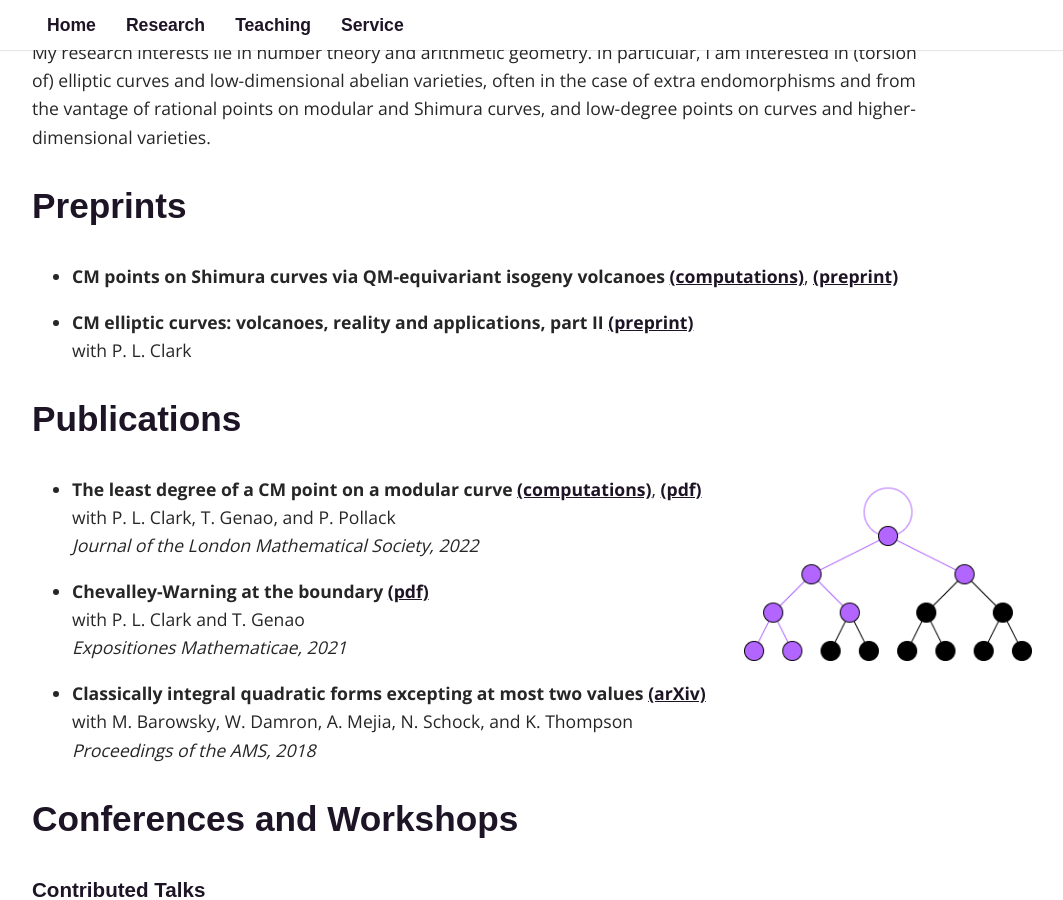
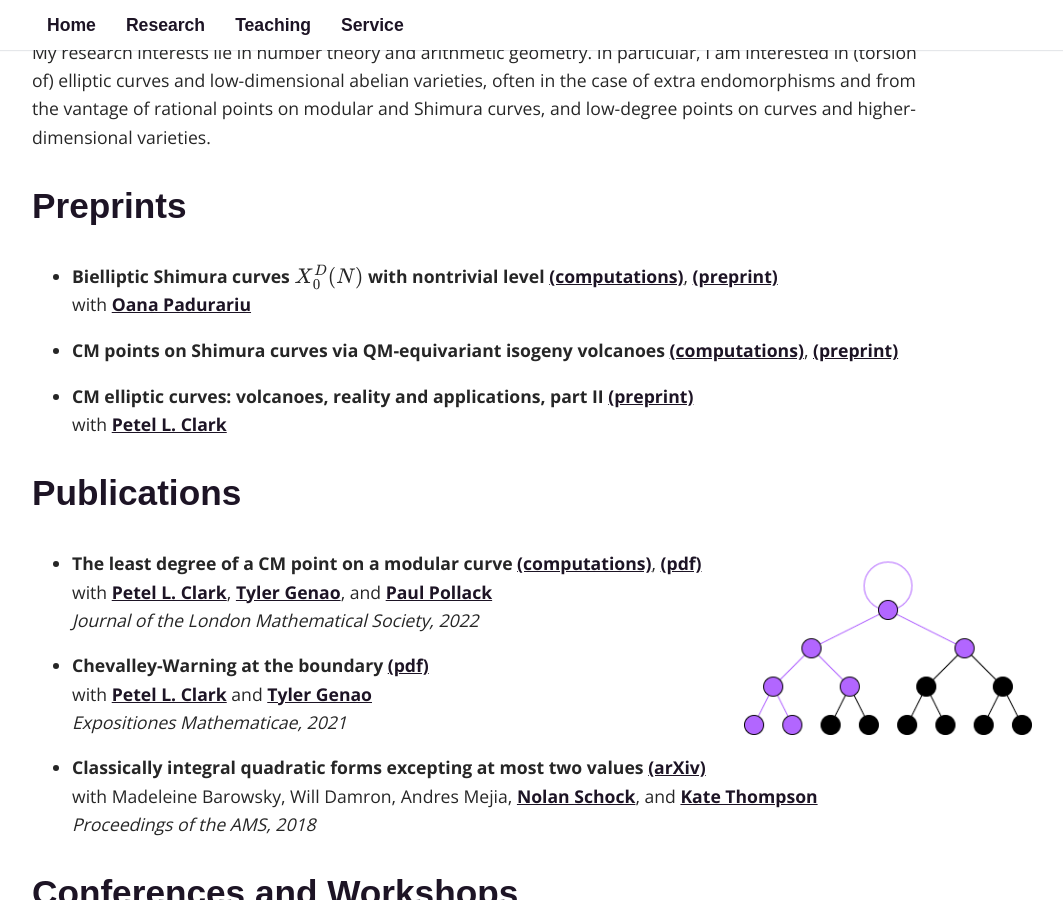
Before and after one commit to fsaia/site, a Jekyll site: the page built from _pages/02_research.md, in a window 1280 px wide and 900 px high, scrolled down 384 px. Shown: the whole window, without its empty margins (158-1221 px from the left). Built offline with Jekyll 4.4.1, drawn with Linux system fonts in a browser that asks for light colours; some web fonts are replaced; formulas are drawn with MathJax 3.

Commit message:
Add files via upload

```diff
--- a/_pages/02_research.md
+++ b/_pages/02_research.md
@@ -17,25 +17,28 @@ My research interests lie in number theory and arithmetic geometry. In particula
 
 ## Preprints
 
+* **Bielliptic Shimura curves $$X_0^D(N)$$ with nontrivial level** [(computations)](https://github.com/fsaia/Bielliptic-Shimura-Curves), [(preprint)](https://arxiv.org/abs/2401.08829)
+	with [Oana Padurariu](https://sites.google.com/view/oanapadurariu/home)
+
 * **CM points on Shimura curves via QM-equivariant isogeny volcanoes** [(computations)](https://github.com/fsaia/CM-Points-Shimura-Curves), [(preprint)](https://drive.google.com/file/d/1SCCfv7RPSytYqSZghVFkspes5Zo7qask/view?usp=sharing)
 
 * **CM elliptic curves: volcanoes, reality and applications, part II** [(preprint)](https://drive.google.com/file/d/1SQwJ4HetSW6mQX-eZ_Fy4EAKF9nl5qJS/view?usp=sharing)
-	with P. L. Clark
+	with [Petel L. Clark](http://alpha.math.uga.edu/~pete/)
 
 ## Publications
 
 * **The least degree of a CM point on a modular curve** [(computations)](https://github.com/fsaia/least-cm-degree), [(pdf)](http://alpha.math.uga.edu/~pete/least_CM_degree-1226.pdf)
-	with P. L. Clark, T. Genao, and P. Pollack
+	with [Petel L. Clark](http://alpha.math.uga.edu/~pete/), [Tyler Genao](https://tylergenao.com/), and [Paul Pollack](https://pollack.uga.edu/)
 	*Journal of the London Mathematical Society, 2022*
 
 <img src='-8_ram.png' style="float:right; width:32%; margin: -100px;"/>
 
 * **Chevalley-Warning at the boundary** [(pdf)](http://alpha.math.uga.edu/~pete/Chevalley_Warning_on_the_Boundary.pdf)
-	with P. L. Clark and T. Genao
+	with [Petel L. Clark](http://alpha.math.uga.edu/~pete/) and [Tyler Genao](https://tylergenao.com/)
 	*Expositiones Mathematicae, 2021*
 
 * **Classically integral quadratic forms excepting at most two values** [(arXiv)](https://arxiv.org/abs/1608.01656)
-	with M. Barowsky, W. Damron, A. Mejia, N. Schock, and K. Thompson
+	with Madeleine Barowsky, Will Damron, Andres Mejia, [Nolan Schock](https://nschock.github.io/), and [Kate Thompson](https://sites.google.com/site/katethompsonhomepage/)
 	*Proceedings of the AMS, 2018*
 
 
```
